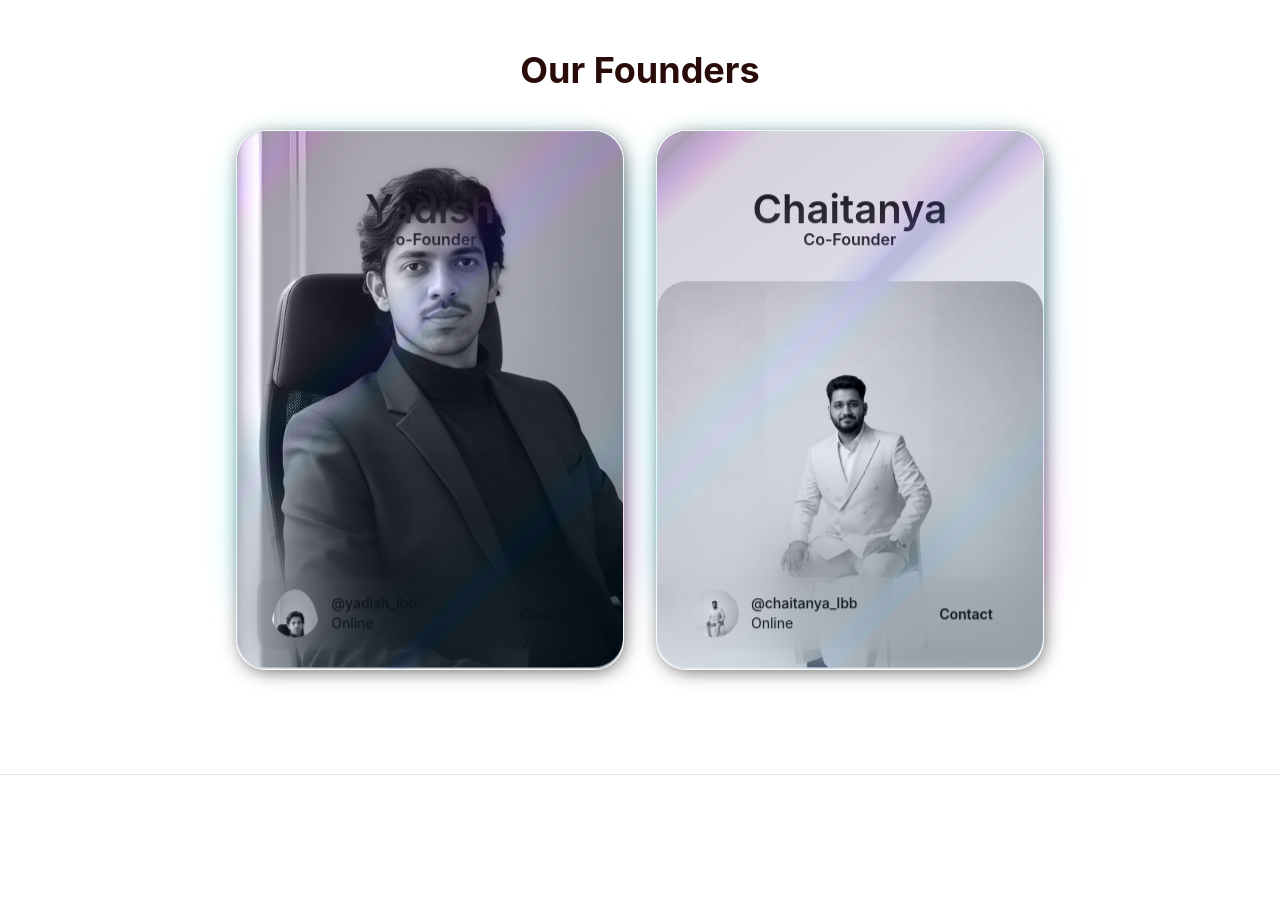
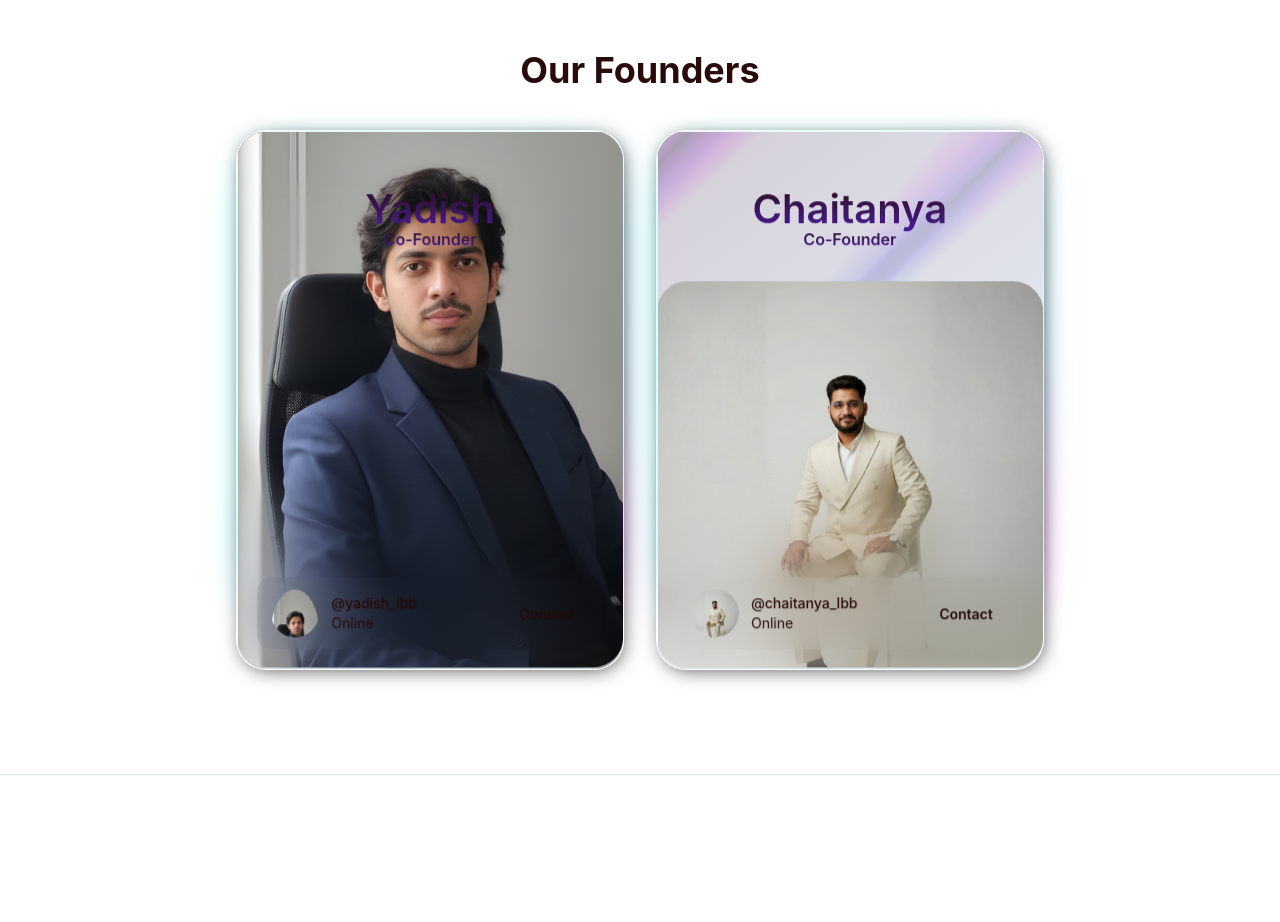
Before and after one commit to letsbuildbrand/lbbpage, a React (Vite) app: page / in a window 1280 px wide. Shown: the part 3180-4102 px from the top of the page. Built offline with nearby package versions, Linux system fonts and the light colour scheme.

Commit message:
[dyad] Removed grayscale filter from profile card images - wrote 1 file(s)

```diff
--- a/src/components/ProfileCard.css
+++ b/src/components/ProfileCard.css
@@ -368,7 +368,7 @@
     0.1px
   ) !important;
   z-index: 5;
-  mix-blend-mode: luminosity;
+  mix-blend-mode: normal; /* Changed from luminosity to normal */
 }
 
 .pc-details {
```
